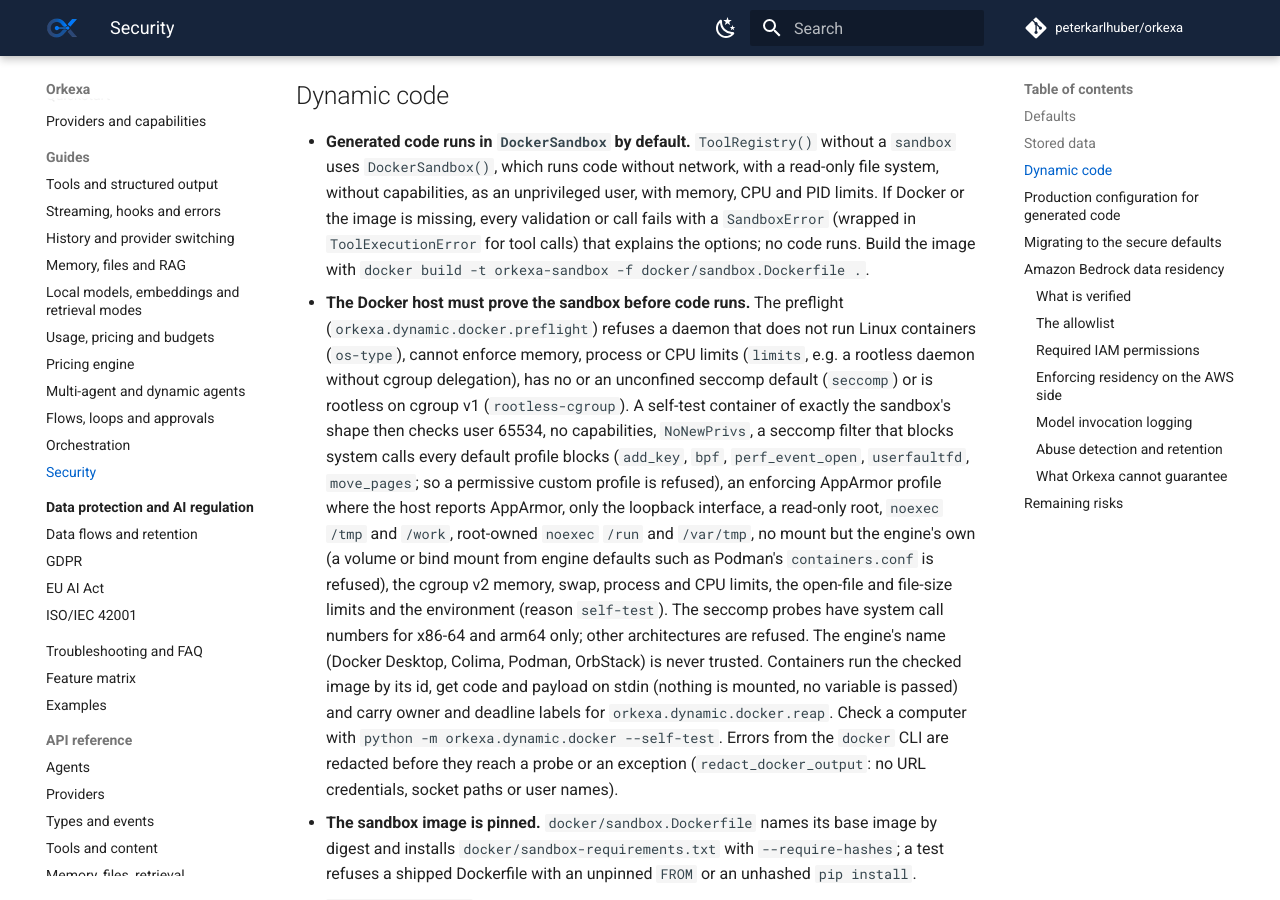
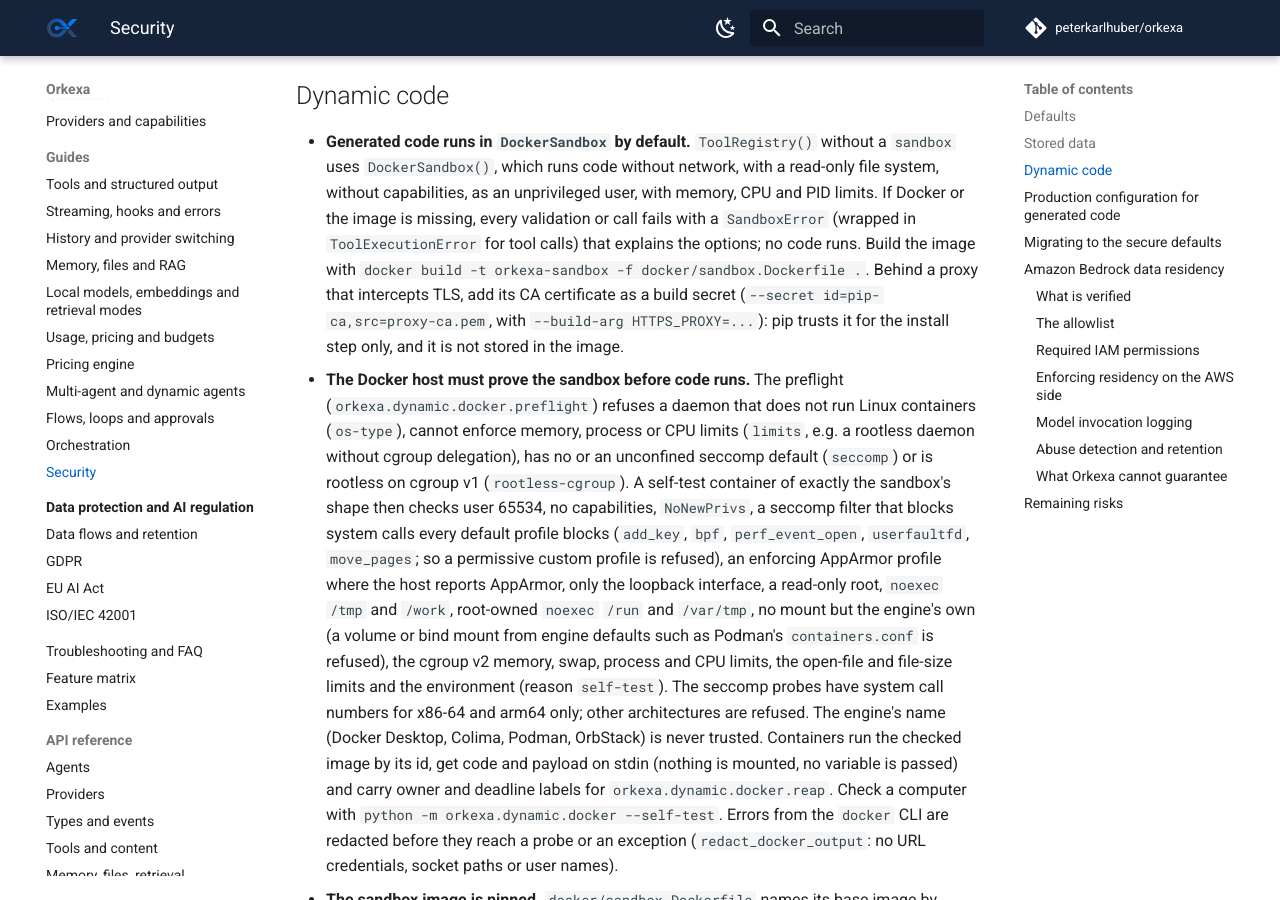
Before and after one commit to peterkarlhuber/orkexa, an MkDocs documentation site: the page built from docs/guides/security.md, in a window 1280 px wide and 900 px high, scrolled down 1635 px. Built offline with MkDocs 1.6.1 and Material for MkDocs 9.7.7, drawn with Linux system fonts in a browser that asks for light colours; comment, search, counter and statistics services are not loaded.

Commit message:
Sandbox image: optional CA build secret for TLS-intercepting proxies (ORK-027)
docker/sandbox.Dockerfile accepts the build secret pip-ca (a PEM CA
certificate). When it is given, pip trusts it in addition to its own
bundle for the install step only; it is never part of a layer. Without
it the build is unchanged. Verified with Docker 29.9.2 (BuildKit): the
image builds with and without the secret, and neither the secret nor the
combined bundle is left in the image.

Co-Authored-By: Claude Opus 5.5 <noreply@anthropic.com>

```diff
--- a/docs/guides/security.md
+++ b/docs/guides/security.md
@@ -62,7 +62,10 @@ Keep stores in a directory with suitable ACLs.
   limits. If Docker or the image is missing, every validation or call fails with a
   `SandboxError` (wrapped in `ToolExecutionError` for tool calls) that explains the
   options; no code runs. Build the image with
-  `docker build -t orkexa-sandbox -f docker/sandbox.Dockerfile .`.
+  `docker build -t orkexa-sandbox -f docker/sandbox.Dockerfile .`. Behind a proxy that
+  intercepts TLS, add its CA certificate as a build secret
+  (`--secret id=pip-ca,src=proxy-ca.pem`, with `--build-arg HTTPS_PROXY=...`): pip
+  trusts it for the install step only, and it is not stored in the image.
 * **The Docker host must prove the sandbox before code runs.** The preflight
   (`orkexa.dynamic.docker.preflight`) refuses a daemon that does not run Linux containers
   (`os-type`), cannot enforce memory, process or CPU limits (`limits`, e.g. a rootless
```
Also changed, not shown: 1 other file.
